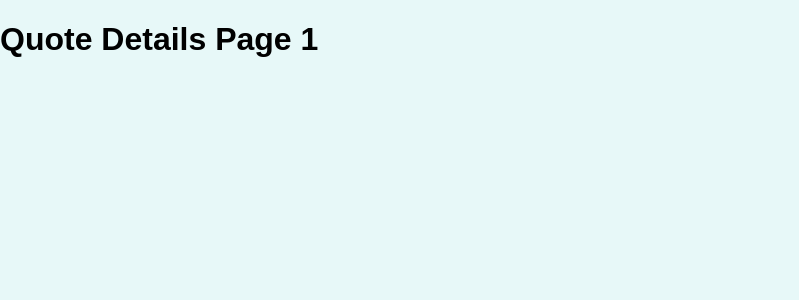
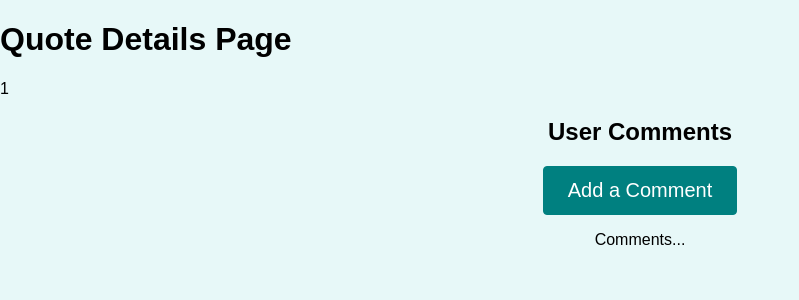
Before and after one commit to sameerbhilare/React, a React (Create React App) app in the folder Workspace/19-quotes-app/: page /quotes/1/comments in a window 1280 px wide. Shown: the top 300 px of the page, without its empty margins (0-799 px from the left). Built offline with nearby package versions, Linux system fonts and the light colour scheme.

Commit message:
Practicing Nested Routes

```diff
--- a/Workspace/19-quotes-app/src/pages/QuoteDetail.js
+++ b/Workspace/19-quotes-app/src/pages/QuoteDetail.js
@@ -1,8 +1,18 @@
-import { useParams } from 'react-router-dom';
+import { Route, useParams } from 'react-router-dom';
+import Comments from '../components/comments/Comments';
 
 const QuoteDetail = () => {
   const params = useParams();
-  return <h1>Quote Details Page {params.quoteId}</h1>;
+  return (
+    <>
+      <h1>Quote Details Page</h1>
+      <p>{params.quoteId}</p>
+      {/* <Route path={`/quotes/${params.quoteId}/comments`} exact> */}
+      <Route path='/quotes/:quoteId/comments' exact>
+        <Comments />
+      </Route>
+    </>
+  );
 };
 
 export default QuoteDetail;
```
